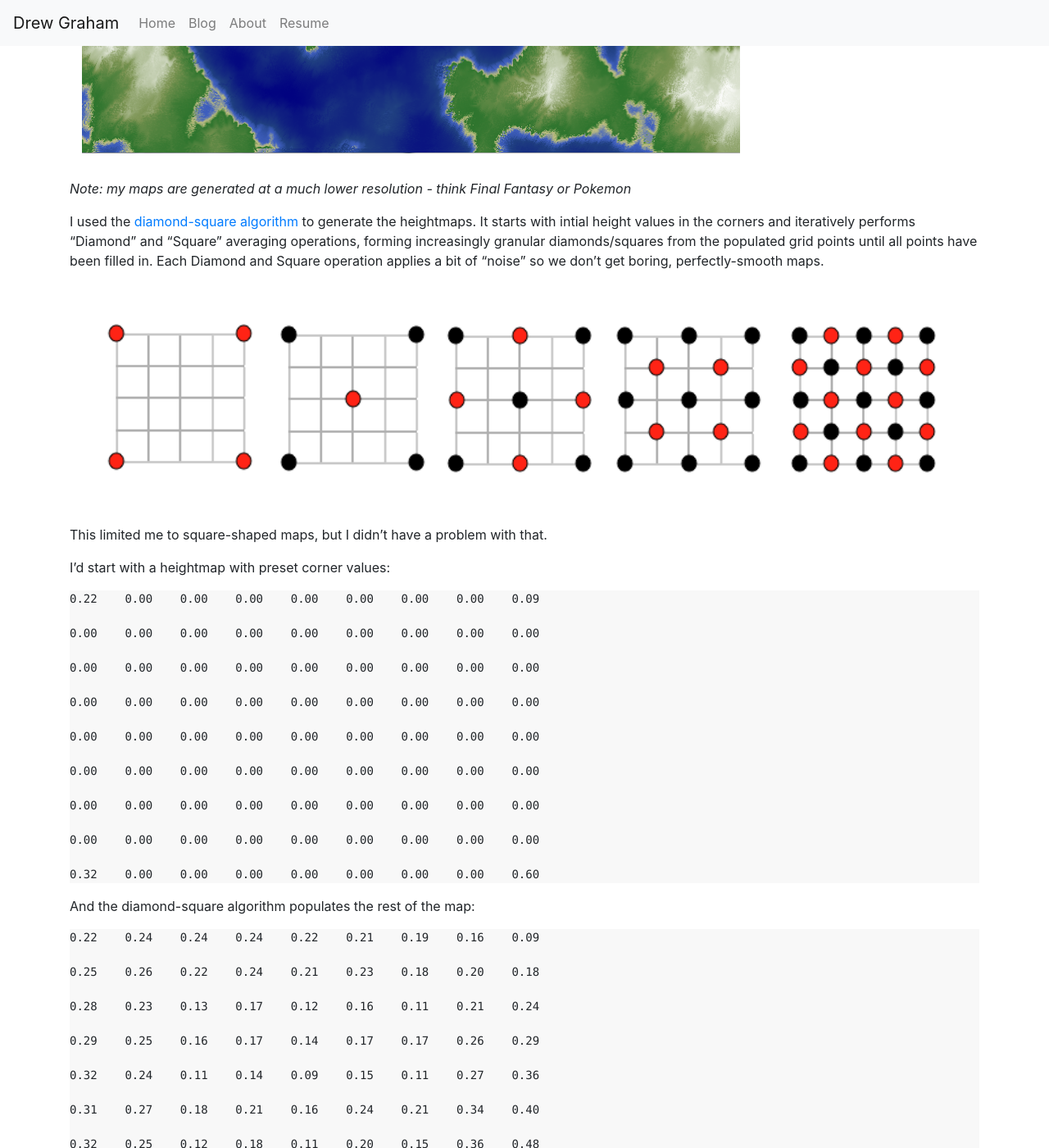
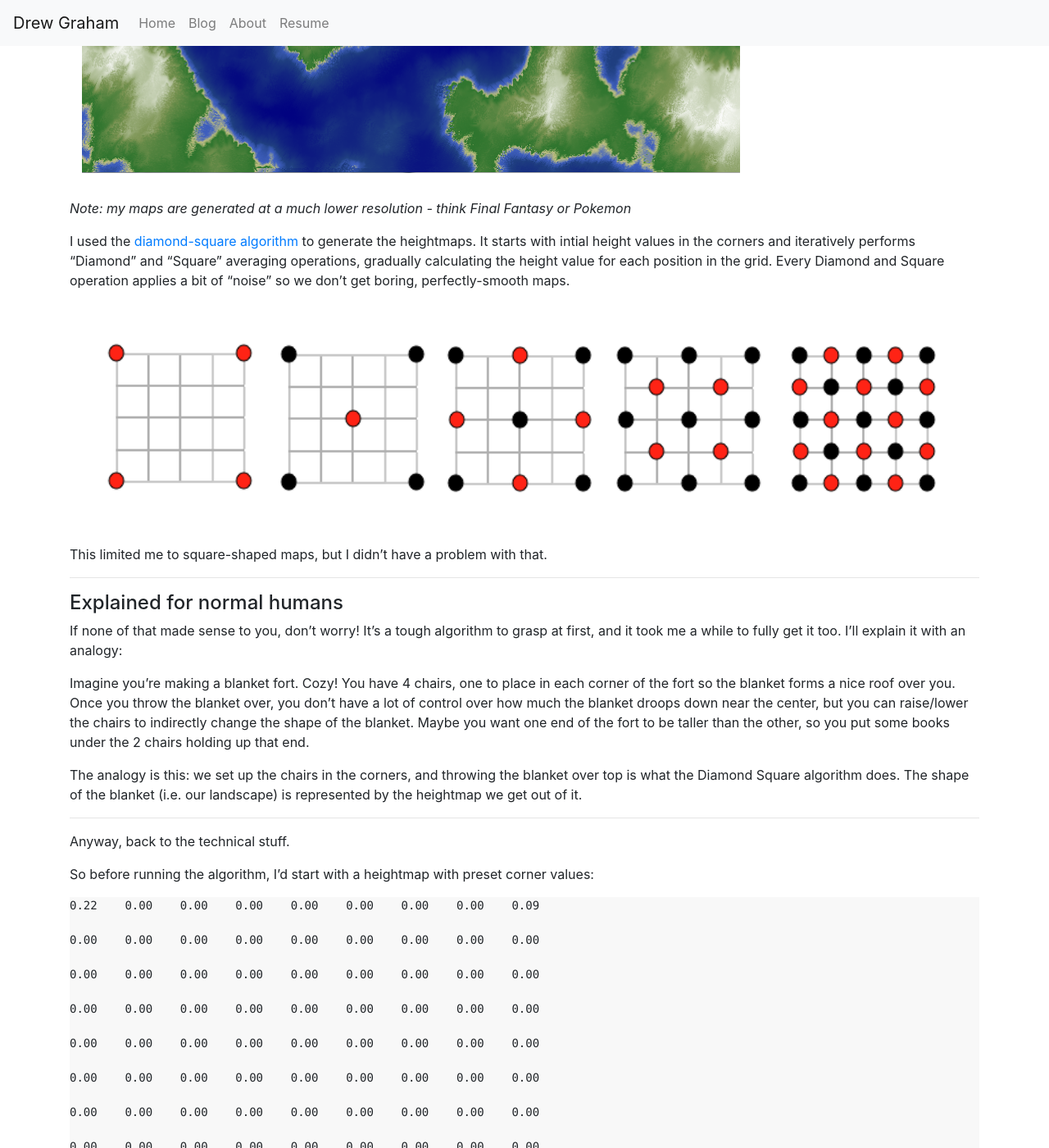
Before and after one commit to dmg9626/dmg9626.github.io, a Jekyll site: the page built from blog/proc-gen.md, in a window 1280 px wide and 1400 px high, scrolled down 1636 px. Shown: the whole window at 82% size. Built offline with Jekyll 4.4.1, drawn with Linux system fonts in a browser that asks for light colours; nearby versions of some CDN libraries; library files that are not in the unit come from our copies; some of the changed text lies outside the part shown.

Commit message:
added blanket fort analogy to heightmap section

````diff
--- a/blog/proc-gen.md
+++ b/blog/proc-gen.md
@@ -14,7 +14,7 @@ This project was [another assignment](https://www.cs.drexel.edu/~santi/teaching/
 > *It can generate dungeons, outdoors maps (with grass, rivers, trees, rocks, paths, etc.), or interiors - it's up to you.*
 > *It must adhere to the [TMX map format](http://doc.mapeditor.org/en/stable/reference/tmx-map-format/){:target="_blank"}.*
 
-Most of my friends generated dungeons with their solutions, using the [Kruskal algorithm](https://www.geeksforgeeks.org/kruskals-minimum-spanning-tree-algorithm-greedy-algo-2/){:target="_blank"} to generate maze-like environments (this approach was suggested by the professor). I wanted to try something different, so I went about generating a outdoor landscape environment.
+Most of my friends generated dungeons with their solutions, using the [Kruskal algorithm](https://www.geeksforgeeks.org/kruskals-minimum-spanning-tree-algorithm-greedy-algo-2/){:target="_blank"} to generate maze-like environments (this approach was suggested by the professor). I wanted to try something different, so I went about generating a outdoor landscape environment. We could also use whatever language we wanted; I chose C++, as I wanted to get more experience with it before I enter the industry.
 
 My plan was to generate a 2D heightmap - a grid of numbers between 0 and 1 that represent the height at each tile. Once I could generate that that, I'd determine some altitude to be the water level; every tile with a height above that level would be land, and everything below would be water. I wasn't sure what would come next, but I knew that'd be enough to start generating some basic environments.
 
@@ -31,13 +31,26 @@ To be clear, I didn't plan on having any actual verticality in the maps generate
 
 *Note: my maps are generated at a much lower resolution - think Final Fantasy or Pokemon*
 
-I used the [diamond-square algorithm](https://en.wikipedia.org/wiki/Diamond-square_algorithm){:target="_blank"} to generate the heightmaps. It starts with intial height values in the corners and iteratively performs "Diamond" and "Square" averaging operations, forming increasingly granular diamonds/squares from the populated grid points until all points have been filled in. Each Diamond and Square operation applies a bit of "noise" so we don't get boring, perfectly-smooth maps.
+I used the [diamond-square algorithm](https://en.wikipedia.org/wiki/Diamond-square_algorithm){:target="_blank"} to generate the heightmaps. It starts with intial height values in the corners and iteratively performs "Diamond" and "Square" averaging operations, gradually calculating the height value for each position in the grid. Every Diamond and Square operation applies a bit of "noise" so we don't get boring, perfectly-smooth maps.
 
 <img src="/assets/images/blog/proc-gen/diamond_square.png" class="blog text-center" width="100%">
 
 This limited me to square-shaped maps, but I didn't have a problem with that.
 
-I'd start with a heightmap with preset corner values:
+----
+#### Explained for normal humans
+
+If none of that made sense to you, don't worry! It's a tough algorithm to grasp at first, and it took me a while to fully get it too. I'll explain it with an analogy:
+
+Imagine you're making a blanket fort. Cozy! You have 4 chairs, one to place in each corner of the fort so the blanket forms a nice roof over you. Once you throw the blanket over, you don't have a lot of control over how much the blanket droops down near the center, but you can raise/lower the chairs to indirectly change the shape of the blanket. Maybe you want one end of the fort to be taller than the other, so you put some books under the 2 chairs holding up that end.
+
+The analogy is this: we set up the chairs in the corners, and throwing the blanket over top is what the Diamond Square algorithm does. The shape of the blanket (i.e. our landscape) is represented by the heightmap we get out of it.
+
+----
+
+Anyway, back to the technical stuff.
+
+So before running the algorithm, I'd start with a heightmap with preset corner values:
 
 ```
 0.22    0.00    0.00    0.00    0.00    0.00    0.00    0.00    0.09
````
